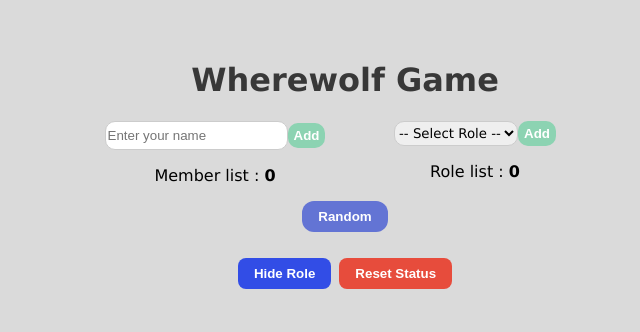
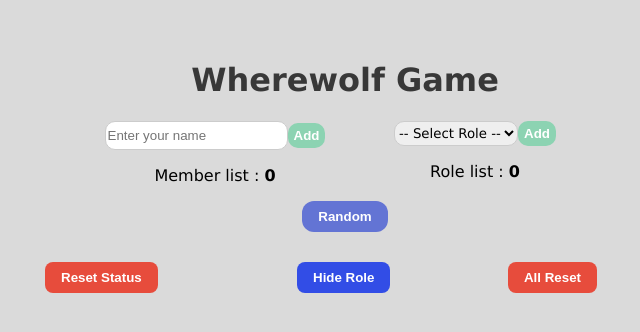
Before and after one commit to poomravint/Werewolf-Game, a React (Vite) app: page / in a window 1280 px wide. Shown: the top 332 px of the page, without its empty margins (295-935 px from the left). Built offline with nearby package versions, Linux system fonts and the light colour scheme.

Commit message:
Add ResetTemporaryStatus buttom

```diff
--- a/src/components/Dmbox.css
+++ b/src/components/Dmbox.css
@@ -30,9 +30,7 @@
   padding: 10px;
   text-align: center;
   border-top: 1px solid #eee;
-
 }
-
 
 .dm-table tbody tr:hover {
   background-color: #f5f7fa;
@@ -44,15 +42,23 @@
   cursor: pointer;
 }
 
+.button-bar {
+  position: relative;
+  width: 100%;
+  max-width: 600px;
+  margin: 20px auto;
+  height: 40px;
+}
+
 .show-button {
-  margin-top: 16px;
+  position: absolute;
+  left: 42%;
   background: #324de6;
   color: white;
   border: none;
   padding: 8px 16px;
   border-radius: 8px;
   cursor: pointer;
-  margin-right: 8px;
   font-weight: bold;
 }
 
@@ -61,6 +67,20 @@
 }
 
 .reset-button {
+  position: absolute;
+  right: 8%;
+  background: #e74c3c;
+  color: white;
+  border: none;
+  padding: 8px 16px;
+  border-radius: 8px;
+  cursor: pointer;
+  font-weight: bold;
+}
+
+.resetStatus-button {
+  position: absolute;
+  left: 0;
   background: #e74c3c;
   color: white;
   border: none;
--- a/src/components/Dmbox.jsx
+++ b/src/components/Dmbox.jsx
@@ -18,21 +18,43 @@ const Dmbox = ({ result }) => {
         [key]: !prev[index]?.[key],
       },
     }));
-    console.log(status);
+    // console.log(status);
   };
 
-  const resetStatus = () => {
+  const resetAll = () => {
     setStatus({});
+  };
+
+  const resetStatus = () =>
+  {
+    setStatus((prev) => {
+      const newStatus = {};
+
+      Object.keys(prev).forEach((index) => {
+      newStatus[index] = {
+        ...prev[index],
+        target: false,
+        silenced: false,
+        protected: false,
+      };
+    });
+
+    return newStatus;
+    })
   };
 
   return (
     <>
-      <button className="show-button" onClick={toggleButtonStatus}>
-        {buttonStatus === false ? "Hide Role" : "Show Role"}
-      </button>
-      <button className="reset-button" onClick={resetStatus}>
-        Reset Status
-      </button>
+      <div className="button-bar">
+        <button className="resetStatus-button" onClick={resetStatus}>Reset Status</button>
+        <button className="show-button" onClick={toggleButtonStatus}>
+          {buttonStatus === false ? "Hide Role" : "Show Role"}
+        </button>
+        <button className="reset-button" onClick={resetAll}>
+          All Reset
+        </button>
+      </div>
+
       <div className="dm-box">
         {buttonStatus && (
           <table className="dm-table">
```
